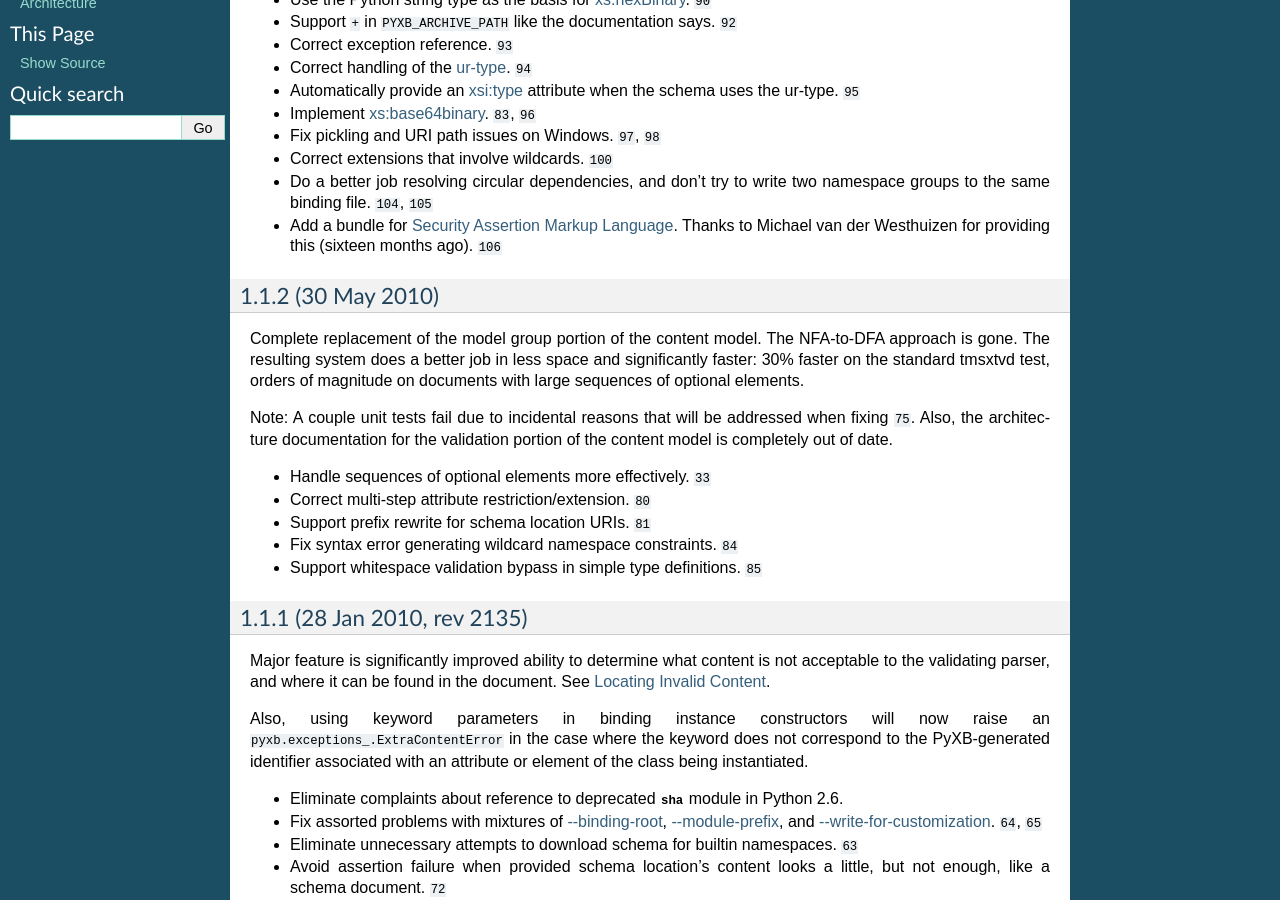
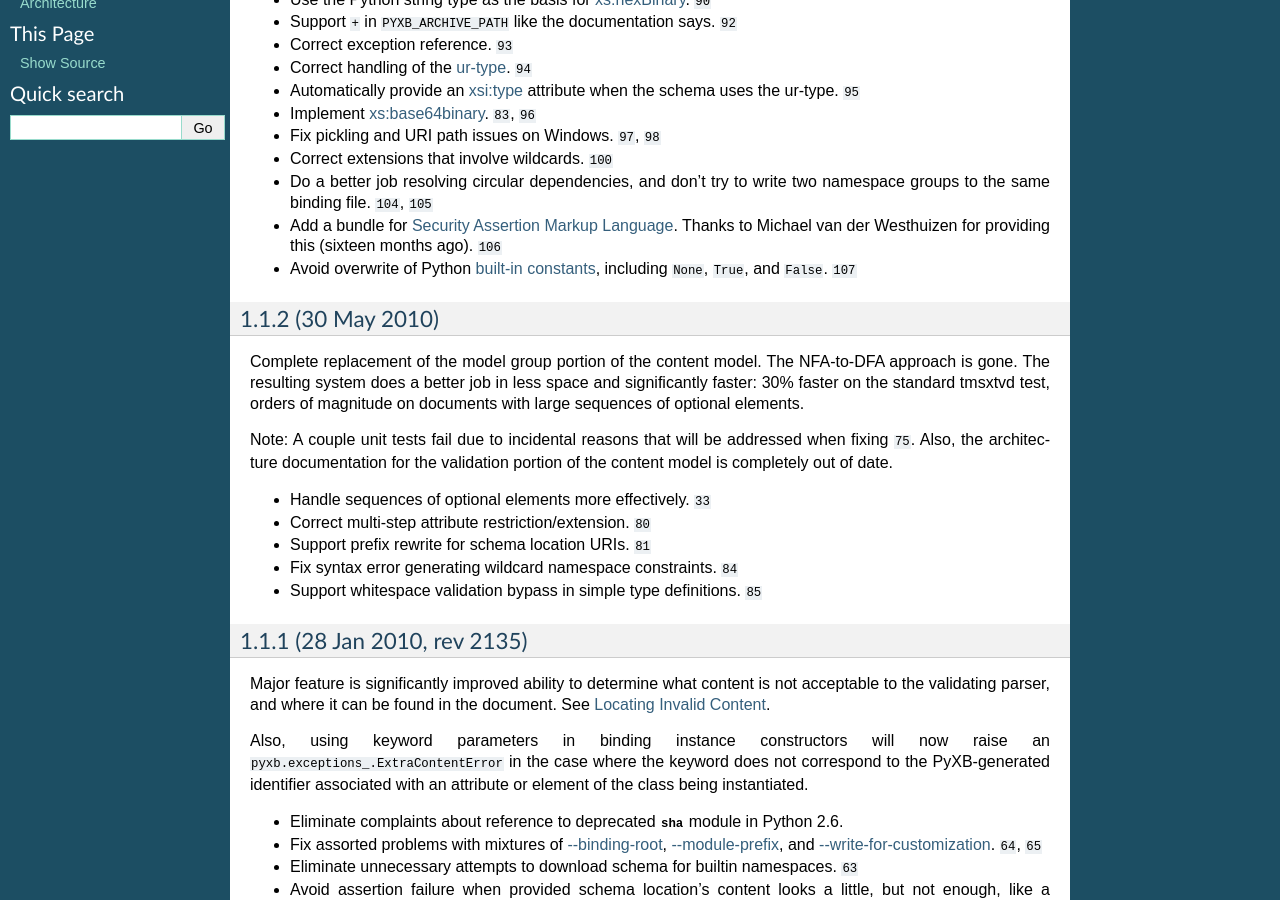
Before and after one commit to pabigot/pyxb, a Sphinx documentation site: the page built from doc/releases.txt, in a window 1280 px wide and 900 px high, scrolled down 713 px. Built offline with Sphinx 7.4.7, drawn with Linux system fonts in a browser that asks for light colours; cross-references to code outside the pages are shown as plain code.

Commit message:
Add another resolved ticket

```diff
--- a/doc/releases.txt
+++ b/doc/releases.txt
@@ -77,6 +77,10 @@ General cleanup, finish up a few previously unsupported datatypes.
 - Add a bundle for :ref:`Security Assertion Markup Language <bundle_saml20>`.
   Thanks to Michael van der Westhuizen for providing this (sixteen months
   ago).  :ticket:`106`
+
+- Avoid overwrite of Python `built-in constants
+  <http://docs.python.org/library/constants.html>`_, including ``None``,
+  ``True``, and ``False``.  :ticket:`107`
 
 
 1.1.2 (30 May 2010)
```
